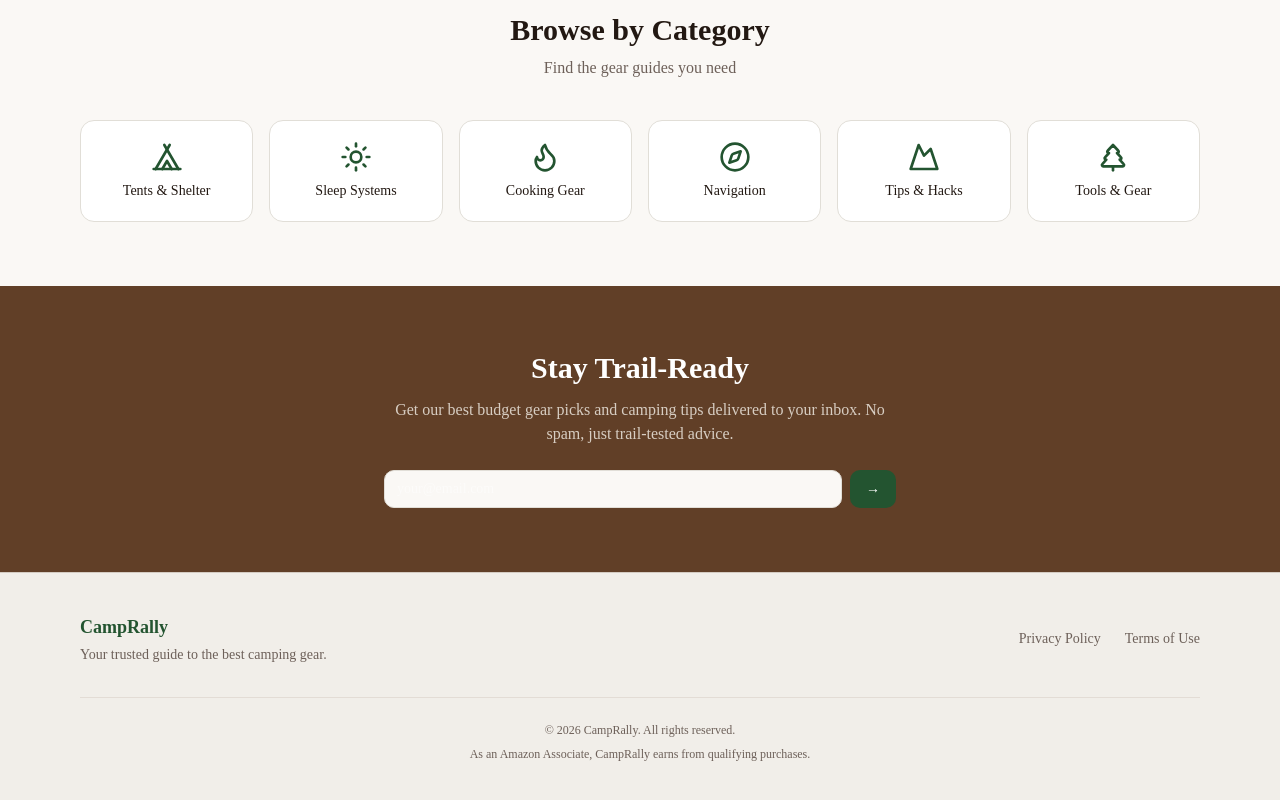
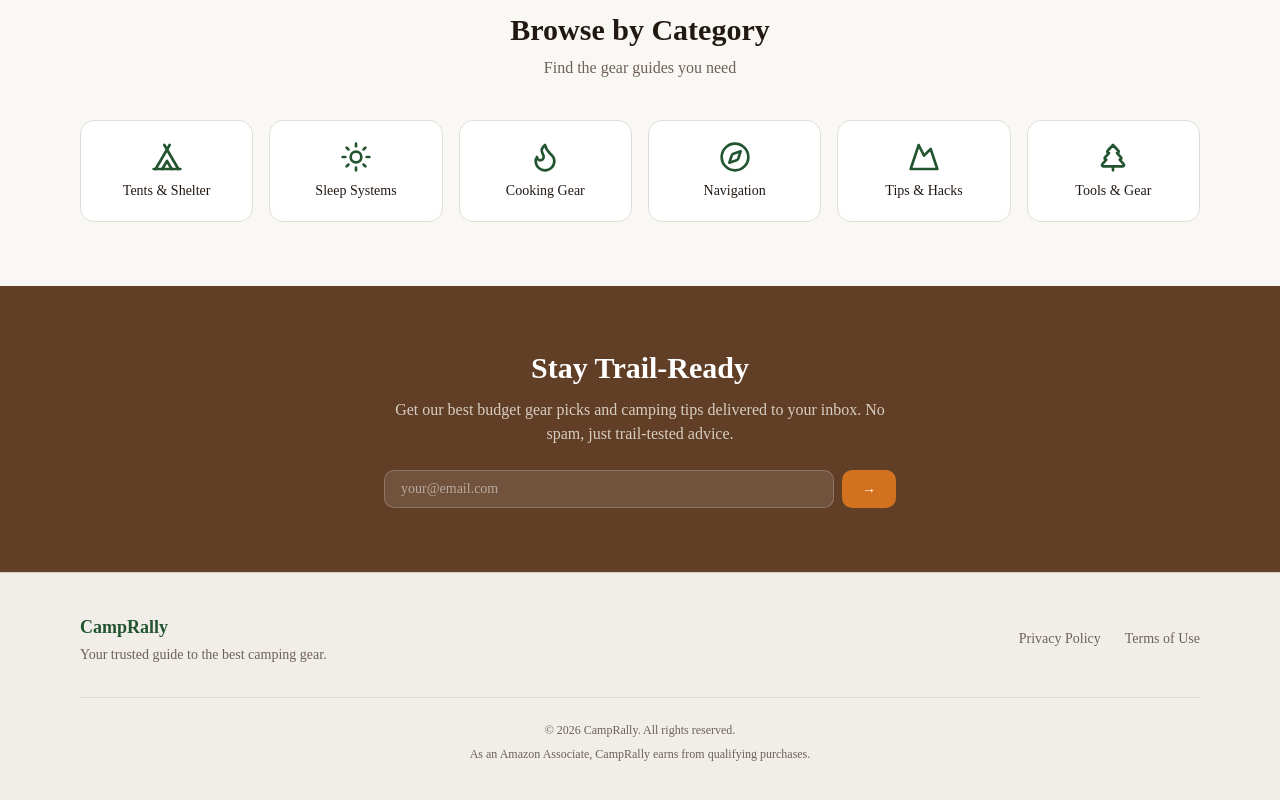
Before and after one commit to irieemon/camprally, a Next.js app: page / in a window 1280 px wide. Shown: the part 1563-2363 px from the top of the page. Built offline with nearby package versions, Linux system fonts and the light colour scheme.

Commit message:
fix: style newsletter form for dark brown background

```diff
--- a/src/components/NewsletterForm.tsx
+++ b/src/components/NewsletterForm.tsx
@@ -38,9 +38,9 @@ export default function NewsletterForm() {
 
   if (status === "success") {
     return (
-      <div className="rounded-lg bg-green-900/20 p-4 text-sm text-green-400 border border-green-800">
-        <p className="font-semibold">🎉 You're in!</p>
-        <p className="text-green-400/80 mt-1">Check your inbox for a welcome email.</p>
+      <div className="rounded-lg bg-white/10 border border-white/20 p-4 text-sm text-white">
+        <p className="font-semibold text-white">🎉 You're in!</p>
+        <p className="text-white/70 mt-1">Check your inbox for a welcome email.</p>
       </div>
     );
   }
@@ -55,12 +55,12 @@ export default function NewsletterForm() {
           placeholder="your@email.com"
           required
           disabled={status === "loading"}
-          className="flex-1 rounded-lg border bg-background px-3 py-2 text-sm focus:outline-none focus:ring-2 focus:ring-camp-green disabled:opacity-50"
+          className="flex-1 rounded-lg border border-white/20 bg-white/10 px-4 py-2 text-sm text-white placeholder:text-white/50 focus:outline-none focus:ring-2 focus:ring-white/30 disabled:opacity-50"
         />
         <button
           type="submit"
           disabled={status === "loading"}
-          className="rounded-lg bg-camp-green px-4 py-2 text-sm font-semibold text-white transition hover:bg-camp-green/90 disabled:opacity-50"
+          className="rounded-lg bg-camp-orange px-5 py-2 text-sm font-semibold text-white transition hover:bg-camp-orange/90 disabled:opacity-50"
         >
           {status === "loading" ? "..." : "→"}
         </button>
```
